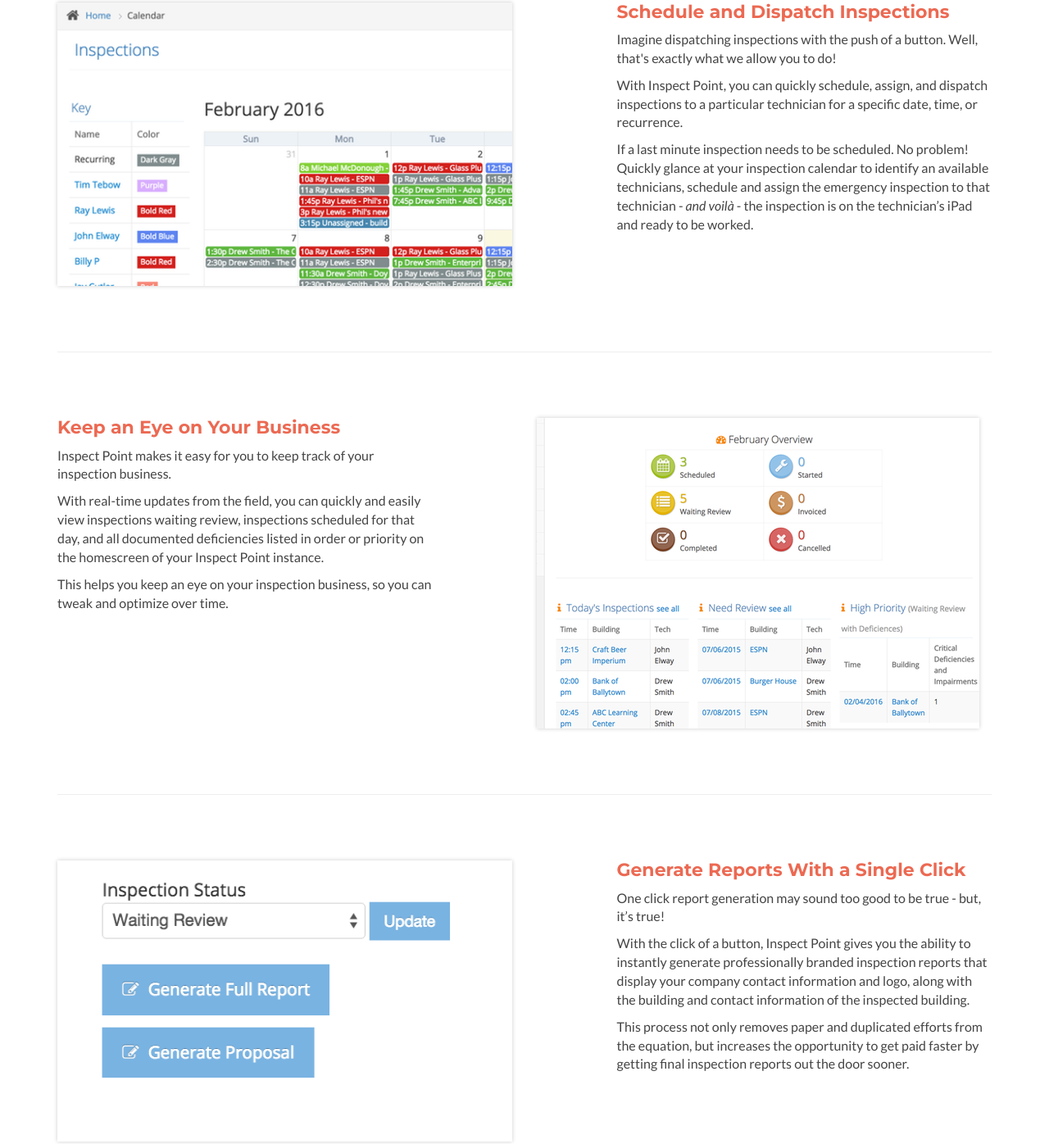
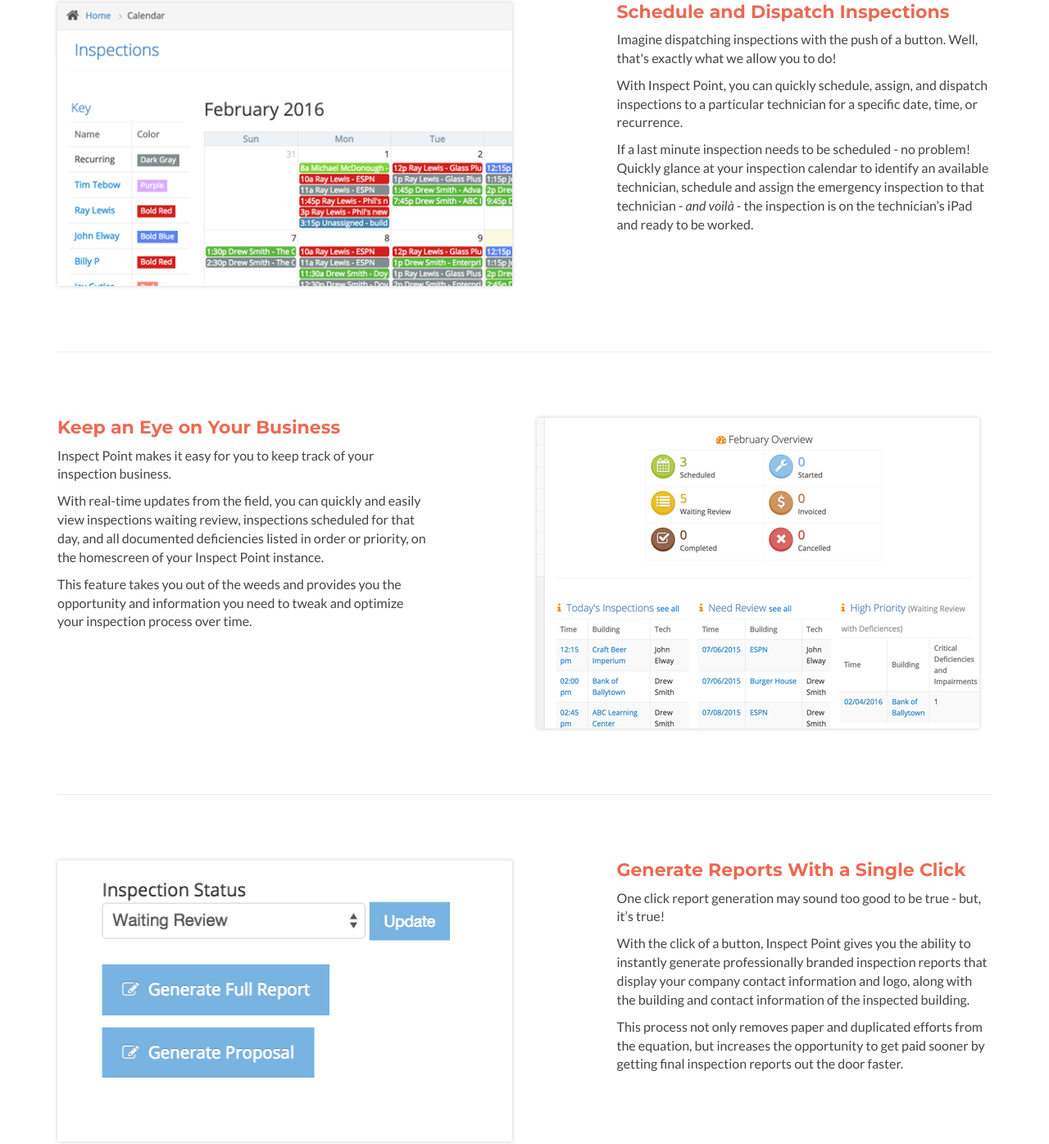
Before and after one commit to padraicdoyle/www.inspectpoint.com-v2, a plain HTML site: page tour.html in a window 1280 px wide. Shown: the part 712-2108 px from the top of the page at 82% size. Drawn offline with Linux system fonts and the light colour scheme; a script that the page names is missing.

Commit message:
chagnes to tour

```diff
--- a/tour.html
+++ b/tour.html
@@ -91,7 +91,7 @@
 
 <p>With Inspect Point, you can quickly schedule, assign, and dispatch inspections to a particular technician for a specific date, time, or recurrence.</p>
 
-<p>If a last minute inspection needs to be scheduled. No problem! Quickly glance at your inspection calendar to identify an available technicians, schedule and assign the emergency inspection to that technician - <i>and voilà</i> - the inspection is on the technician’s iPad and ready to be worked.</p>
+<p>If a last minute inspection needs to be scheduled - no problem! Quickly glance at your inspection calendar to identify an available technician, schedule and assign the emergency inspection to that technician - <i>and voilà</i> - the inspection is on the technician’s iPad and ready to be worked.</p>
                         </div>
                     </div><!--//content-->
                     <div class="figure col-md-6 col-sm-6 col-xs-12 from-left">
@@ -106,8 +106,8 @@
                         <h3 class="title">Keep an Eye on Your Business</h3>
                         <div class="details">
                             <p>Inspect Point makes it easy for you to keep track of your inspection business.</p>
-                            <p>With real-time updates from the field, you can quickly and easily view inspections waiting review, inspections scheduled for that day, and all documented deficiencies listed in order or priority on the homescreen of your Inspect Point instance.</p>
-                            <p>This helps you keep an eye on your inspection business, so you can tweak and optimize over time.</p>
+                            <p>With real-time updates from the field, you can quickly and easily view inspections waiting review, inspections scheduled for that day, and all documented deficiencies listed in order or priority, on the homescreen of your Inspect Point instance.</p>
+                            <p>This feature takes you out of the weeds and provides you the opportunity and information you need to tweak and optimize your inspection process over time.</p>
                         </div>
                     </div><!--//content-->
                     <div class="figure col-md-6 col-sm-6 col-xs-12 col-md-offset-1 col-sm-offset-1 col-xs-offset-0 from-right">
@@ -123,7 +123,7 @@
                         <div class="details">
                             <p>One click report generation may sound too good to be true - but, it’s true!</p>
                             <p>With the click of a button, Inspect Point gives you the ability to instantly generate professionally branded inspection reports that display your company contact information and logo, along with the building and contact information of the inspected building.</p>
-                            <p>This process not only removes paper and duplicated efforts from the equation, but increases the opportunity to get paid faster by getting final inspection reports out the door sooner.</p>
+                            <p>This process not only removes paper and duplicated efforts from the equation, but increases the opportunity to get paid sooner by getting final inspection reports out the door faster.</p>
                         </div>
                     </div><!--//content-->
                     <div class="figure col-md-6 col-sm-6 col-xs-12 from-left">
```
